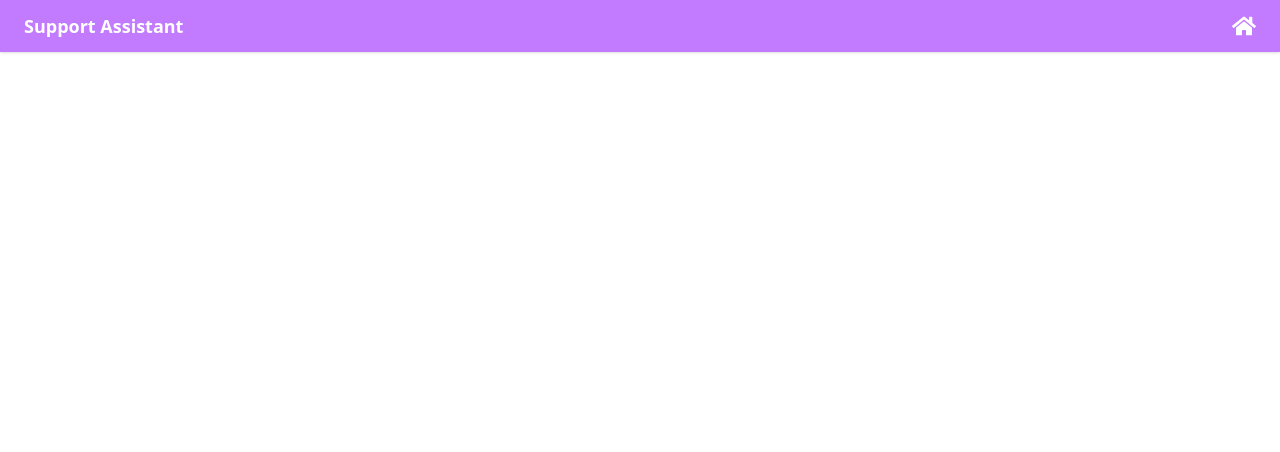
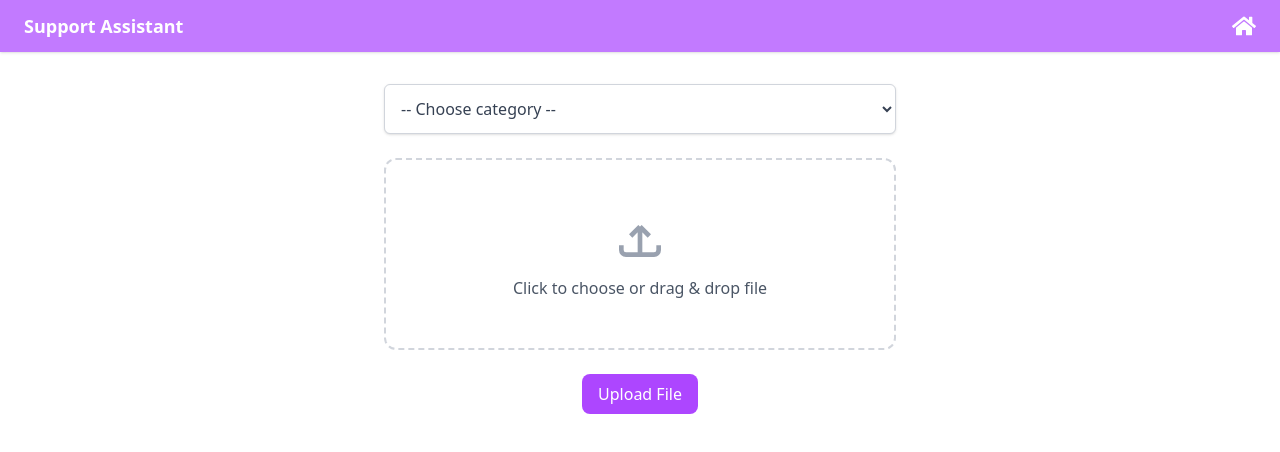
Before and after one commit to vladafursa/new_smart_assistant, a React app in the folder frontend/: page /storage in a window 1280 px wide. Shown: the top 452 px of the page. Built offline with nearby package versions, Linux system fonts and the light colour scheme; the HTML template or start-up script is replaced by a standard one.

Commit message:
added dropbox

```diff
--- /dev/null
+++ b/frontend/src/components/DropBox.jsx
@@ -0,0 +1,110 @@
+import { useRef, useState } from 'react'
+
+const DropBox = () => {
+  const uploadRef = useRef(null)
+  const [file, setFile] = useState(null)
+  const [isDragOver, setIsDragOver] = useState(false)
+  const [category, setCategory] = useState("")
+
+  const handleChange = () => {
+    setFile(uploadRef.current.files[0])
+  }
+
+  const handleDragOver = (e) => {
+    e.preventDefault()
+    setIsDragOver(true)
+  }
+
+  const handleDrop = (e) => {
+    e.preventDefault()
+    setFile(e.dataTransfer.files[0])
+    setIsDragOver(false)
+  }
+
+  const handleUpload = async () => {
+    if (!file || !category) {
+      alert("Choose the category before upload!")
+      return
+    }
+    const formData = new FormData()
+    formData.append("file", file)
+    formData.append("category", category)
+    formData.append("author", "admin")
+    const now = new Date().toLocaleString();
+    formData.append("date-time", now);
+
+    await fetch("http://localhost:8000/upload", {
+      method: "POST",
+      body: formData,
+    })
+  }
+
+  return (
+    <div className="mx-auto max-w-xl p-8 flex flex-col items-center space-y-6">
+       {/* category selection*/}
+       <div className="w-full">
+        <select
+            value={category}
+            onChange={(e) => setCategory(e.target.value)}
+            className="w-full rounded-md border border-gray-300 bg-white p-3 text-gray-700 shadow-sm
+                    focus:border-blue-500 focus:ring-2 focus:ring-blue-500 transition"
+        >
+            <option value="">-- Choose category --</option>
+            <option value="customer"> Customer</option>
+            <option value="technical"> Technical</option>
+        </select>
+        </div>
+
+
+      {/* drop zone */}
+      <div
+        className={`w-full rounded-xl border-2 border-dashed border-gray-300 p-12 text-center cursor-pointer transition
+          hover:border-blue-500 hover:bg-blue-50
+          ${isDragOver ? 'opacity-70 border-blue-500 bg-blue-50' : ''}`}
+        onClick={() => uploadRef.current.click()}
+        onDragOver={handleDragOver}
+        onDrop={handleDrop}
+        onDragLeave={() => setIsDragOver(false)}
+      >
+        <svg
+          className="mx-auto h-14 w-14 text-gray-400"
+          fill="none"
+          stroke="currentColor"
+          viewBox="0 0 24 24"
+        >
+          <path
+            strokeWidth="2"
+            d="M4 16v2a2 2 0 002 2h12a2 2 0 002-2v-2M16 12l-4-4m0 0l-4 4m4-4v12"
+          />
+        </svg>
+        <p className="mt-3 text-gray-600 font-medium">
+          Click to choose or drag & drop file
+        </p>
+
+        <input
+          ref={uploadRef}
+          type="file"
+          style={{ display: 'none' }}
+          onChange={handleChange}
+        />
+      </div>
+
+      {/* file name */}
+      {file && (
+        <p className="text-sm text-gray-700 font-medium">
+          Selected file: <span className="font-semibold">{file.name}</span>
+        </p>
+      )}
+
+      {/* upload button */}
+      <button
+        onClick={handleUpload}
+       className="px-4 py-2 bg-purple-500 text-white rounded-lg hover:bg-purple-600 transition-colors"
+      >
+        Upload File
+      </button>
+    </div>
+  )
+}
+
+export default DropBox
--- a/frontend/src/pages/Storage.jsx
+++ b/frontend/src/pages/Storage.jsx
@@ -1,9 +1,11 @@
 import Header from '../components/Header.jsx'
+import DropBox from '../components/DropBox.jsx'
 
 const Storage = () => {
 return (
     <div>
    <Header></Header>
+    <DropBox></DropBox>
    </div>
 )
 }
```
